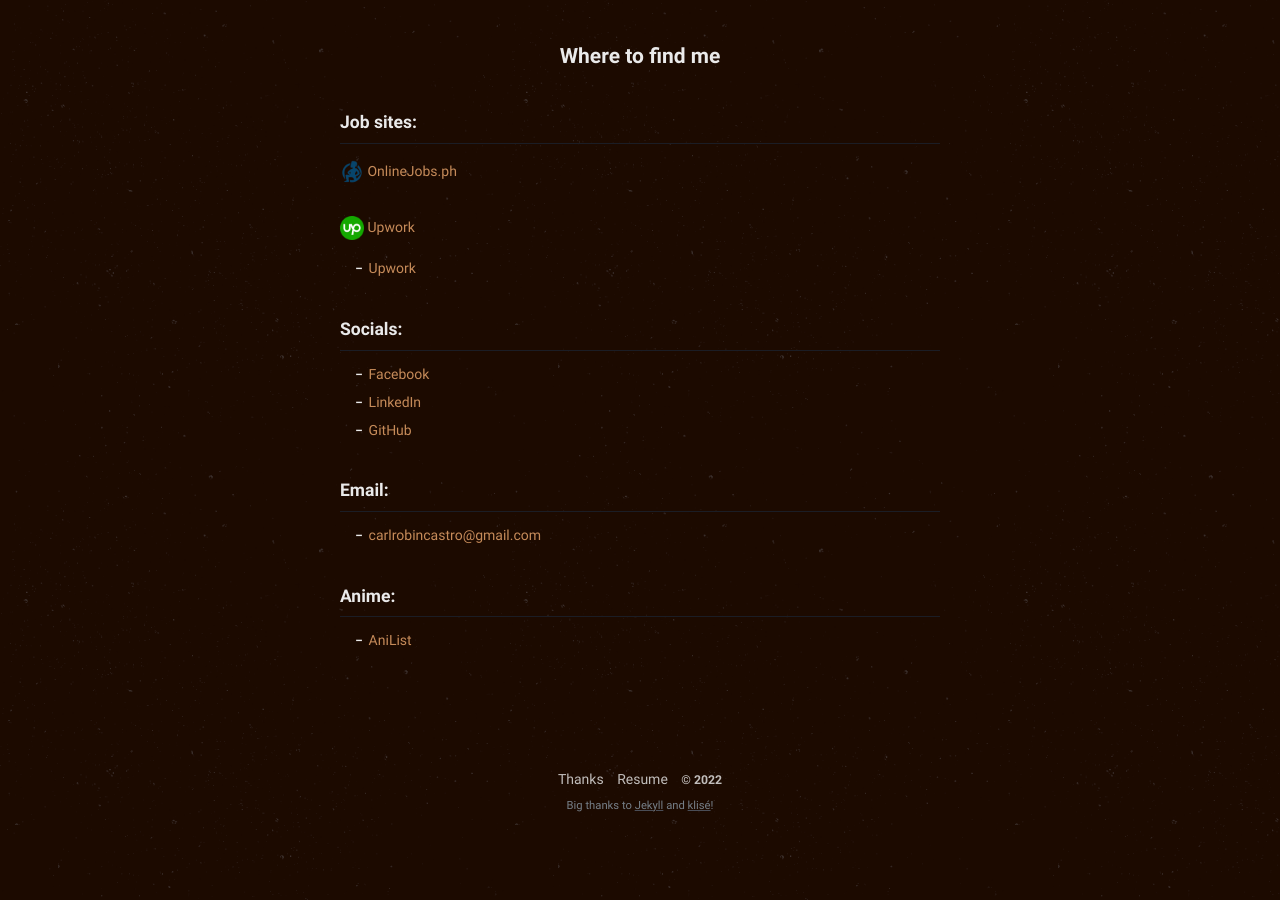
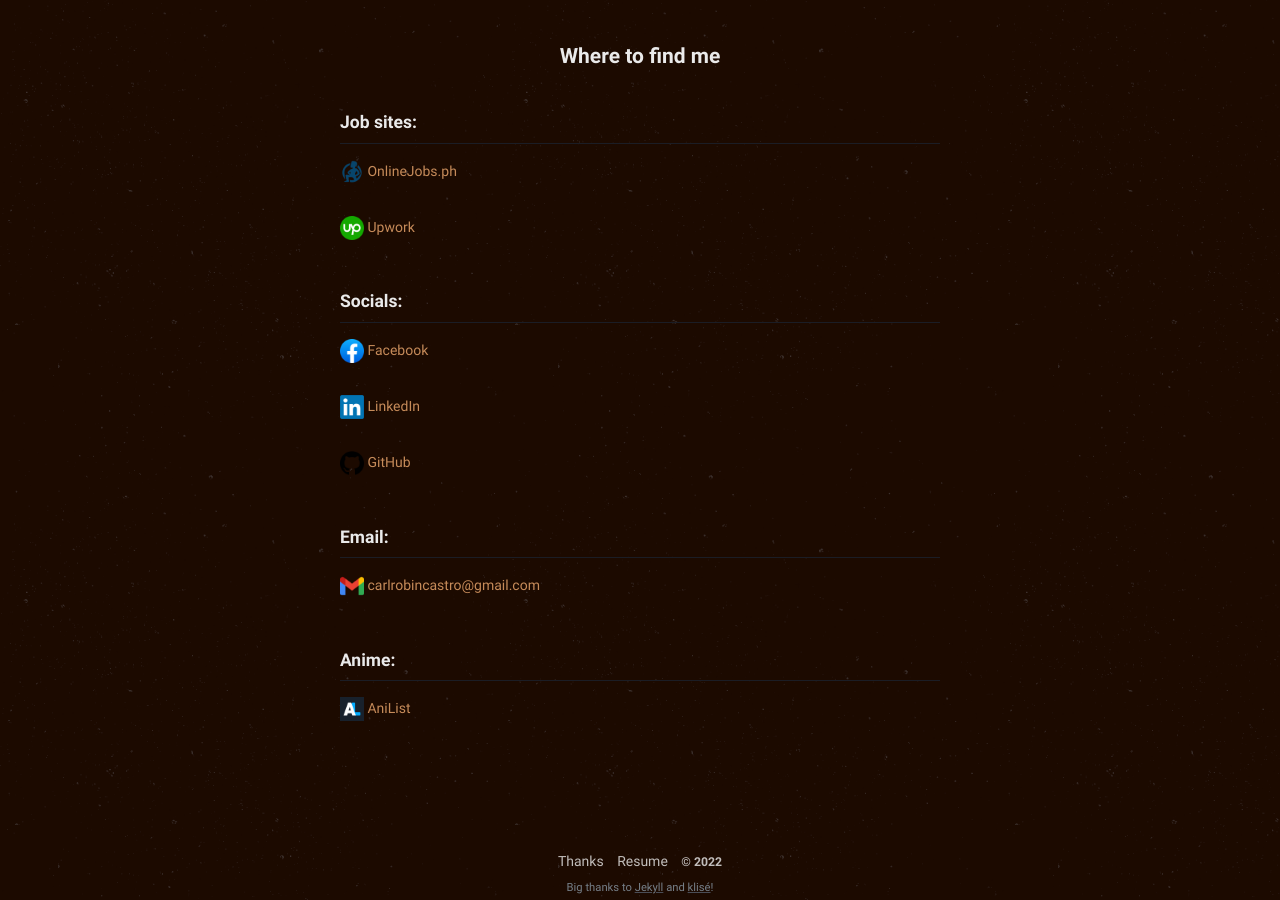
Before and after one commit to philippines69/carlcastroarchives, a Jekyll site: the page built from about.md, in a window 1280 px wide and 900 px high, scrolled down 1617 px. Built offline with Jekyll 4.4.1, drawn with Linux system fonts in a browser that asks for light colours; before the commit the page ends 2462 px from its top, so only the background shows below that.

Commit message:
Update from Forestry.io philippines69 updated about.md

```diff
--- a/about.md
+++ b/about.md
@@ -43,18 +43,17 @@
 ### Job sites:
 <p><img src="/assets/img/about/onlinejobs.png" alt="OnlineJobs.ph" style="width:24px;"/><a href="https://www.onlinejobs.ph/jobseekers/info/1800089"> OnlineJobs.ph</a></p>
 <p><img src="/assets/img/about/upwork.png" alt="Upwork" style="width:24px;"/><a href="https://www.upwork.com/freelancers/\~01d8748133df2688d5"> Upwork</a></p>
-* [Upwork]()
 
 ### Socials:
 
-* [Facebook](https://www.facebook.com/castro.carl1998/)
-* [LinkedIn](https://www.linkedin.com/in/castrocarl1999/)
-* [GitHub](https://github.com/philippines69)
+<p><img src="/assets/img/about/facebook.png" alt="Facebook" style="width:24px;"/><a href="https://www.facebook.com/castro.carl1998/"> Facebook</a></p>
+<p><img src="/assets/img/about/linkedin.png" alt="LinkedIn" style="width:24px;"/><a href="https://www.linkedin.com/in/castrocarl1999/"> LinkedIn</a></p>
+<p><img src="/assets/img/about/github.png" alt="GitHub" style="width:24px;"/><a href="https://github.com/philippines69"> GitHub</a></p>
 
 ### Email:
 
-* [carlrobincastro@gmail.com](mailto:carlrobincastro@gmail.com)
+<p><img src="/assets/img/about/gmail.png" alt="GitHub" style="width:24px;"/><a href="mailto:carlrobincastro@gmail.com"> carlrobincastro@gmail.com</a></p>
 
 ### Anime:
 
-* [AniList](https://anilist.co/user/Rumpelforeskin/)
+<p><img src="/assets/img/about/anilist.png" alt="AniList" style="width:24px;"/><a href="https://anilist.co/user/Rumpelforeskin/"> AniList</a></p>
```
